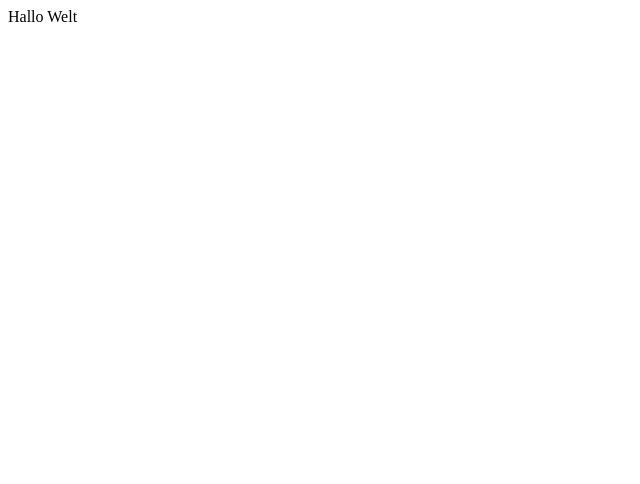
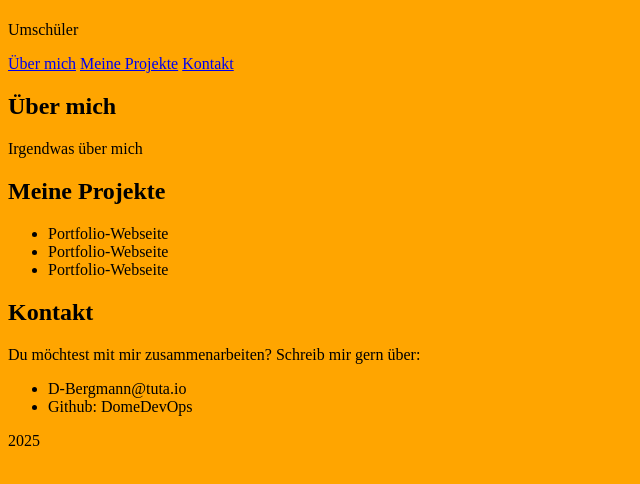
Before and after one commit to DomeDevOPs/website, a plain HTML site: page index.html in a window 1280 px wide. Shown: the whole page, without its empty margins (0-640 px from the left). Drawn offline with Linux system fonts and the light colour scheme.

Commit message:
Index erstellt

```diff
--- a/index.html
+++ b/index.html
@@ -3,8 +3,48 @@
 <head>
     <meta charset="UTF-8">
     <title>Title</title>
+    <link rel="stylesheet" href="style.css">
 </head>
 <body>
-Hallo Welt
+    <header>
+        <h1></h1>
+        <p>Umschüler</p>
+    </header>
+
+    <nav>
+    <a href="#about">Über mich</a>
+    <a href="#projects">Meine Projekte</a>
+    <a href="#contact">Kontakt</a>
+    </nav>
+
+    <main>
+        <section id="about">
+        <h2>Über mich</h2>
+        <p>Irgendwas über mich</p>
+        </section>
+
+        <section id="projects">
+            <h2>Meine Projekte</h2>
+        <ul>
+            <li>Portfolio-Webseite</li>
+            <li>Portfolio-Webseite</li>
+            <li>Portfolio-Webseite</li>
+        </ul>
+        </section>
+
+        <section id="contact">
+            <h2>Kontakt</h2>
+            <p>Du möchtest mit mir zusammenarbeiten? Schreib mir gern über:</p>
+        <ul>
+            <li>D-Bergmann@tuta.io</li>
+            <li>Github: DomeDevOps</li>
+        </ul>
+        </section>
+
+    </main>
+
+<footer> <p> 2025</p></footer>
+
 </body>
+
 </html>
--- a/style.css
+++ b/style.css
@@ -0,0 +1,3 @@
+body{
+background-color:orange;
+}
```
